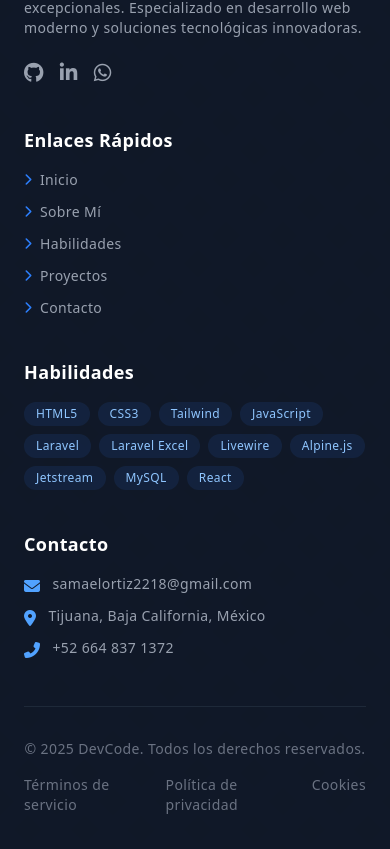
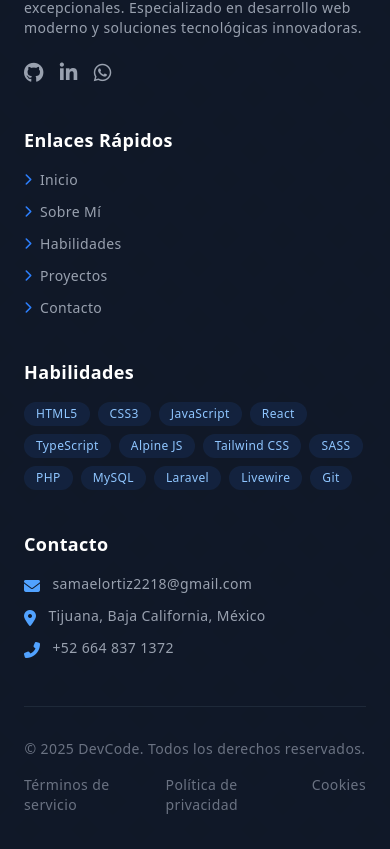
Before and after one commit to SamaelMedina28/Portafolio-React-Ts, a React (Vite) app: page / in a window 390 px wide. Shown: the part 8762-9611 px from the top of the page. Built offline with nearby package versions, Linux system fonts and the light colour scheme.

Commit message:
Refactor de footer

```diff
--- a/src/components/Footer.tsx
+++ b/src/components/Footer.tsx
@@ -1,4 +1,5 @@
-
+import DivisionLine from "./ui/DivisionLine";
+import { skillsData } from "../Data/skillsData";
 export default function Footer() {
   return (
     <footer className="bg-gray-900 border-t border-gray-800 relative overflow-hidden">
@@ -66,17 +67,11 @@ export default function Footer() {
           <div>
             <h3 className="text-white font-semibold text-lg mb-4">Habilidades</h3>
             <div className="flex flex-wrap gap-2">
-              <span className="px-3 py-1 bg-blue-500/10 text-blue-300 text-xs rounded-full">HTML5</span>
-              <span className="px-3 py-1 bg-blue-500/10 text-blue-300 text-xs rounded-full">CSS3</span>
-              <span className="px-3 py-1 bg-blue-500/10 text-blue-300 text-xs rounded-full">Tailwind</span>
-              <span className="px-3 py-1 bg-blue-500/10 text-blue-300 text-xs rounded-full">JavaScript</span>
-              <span className="px-3 py-1 bg-blue-500/10 text-blue-300 text-xs rounded-full">Laravel</span>
-              <span className="px-3 py-1 bg-blue-500/10 text-blue-300 text-xs rounded-full">Laravel Excel</span>
-              <span className="px-3 py-1 bg-blue-500/10 text-blue-300 text-xs rounded-full">Livewire</span>
-              <span className="px-3 py-1 bg-blue-500/10 text-blue-300 text-xs rounded-full">Alpine.js</span>
-              <span className="px-3 py-1 bg-blue-500/10 text-blue-300 text-xs rounded-full">Jetstream</span>
-              <span className="px-3 py-1 bg-blue-500/10 text-blue-300 text-xs rounded-full">MySQL</span>
-              <span className="px-3 py-1 bg-blue-500/10 text-blue-300 text-xs rounded-full">React</span>
+              {skillsData.map((skill, index) => (
+                <span key={index} className="px-3 py-1 bg-blue-500/10 text-blue-300 text-xs rounded-full">
+                  {skill.name}
+                </span>
+              ))}
             </div>
           </div>
 
@@ -101,30 +96,8 @@ export default function Footer() {
         </div>
 
         {/* Línea divisoria */}
-        <div className="border-t border-gray-800 mt-12 pt-8">
-          <div className="flex flex-col md:flex-row justify-between items-center">
-            <p className="text-gray-500 text-sm text-center md:text-left mb-4 md:mb-0">
-              &copy; 2025 DevCode. Todos los derechos reservados.
-            </p>
-            <div className="flex space-x-6">
-              <a href="#"
-                className="text-gray-500 hover:text-blue-400 transition-colors duration-300 text-sm">Términos de
-                servicio</a>
-              <a href="#"
-                className="text-gray-500 hover:text-blue-400 transition-colors duration-300 text-sm">Política de
-                privacidad</a>
-              <a href="#"
-                className="text-gray-500 hover:text-blue-400 transition-colors duration-300 text-sm">Cookies</a>
-            </div>
-          </div>
-        </div>
+        <DivisionLine />
       </div>
-
-      {/* Botón de volver arriba */}
-      <button id="back-to-top"
-        className="fixed bottom-8 right-8 bg-blue-600 hover:bg-blue-700 text-white w-12 h-12 rounded-full flex items-center justify-center shadow-lg transform transition-all duration-300 opacity-0 invisible translate-y-4">
-        <i className="fas fa-arrow-up"></i>
-      </button>
     </footer>
   )
 }
--- /dev/null
+++ b/src/components/ui/DivisionLine.tsx
@@ -0,0 +1,23 @@
+
+
+export default function DivisionLine() {
+  return (
+    <div className="border-t border-gray-800 mt-12 pt-8">
+      <div className="flex flex-col md:flex-row justify-between items-center">
+        <p className="text-gray-500 text-sm text-center md:text-left mb-4 md:mb-0">
+          &copy; 2025 DevCode. Todos los derechos reservados.
+        </p>
+        <div className="flex space-x-6">
+          <a href="#"
+            className="text-gray-500 hover:text-blue-400 transition-colors duration-300 text-sm">Términos de
+            servicio</a>
+          <a href="#"
+            className="text-gray-500 hover:text-blue-400 transition-colors duration-300 text-sm">Política de
+            privacidad</a>
+          <a href="#"
+            className="text-gray-500 hover:text-blue-400 transition-colors duration-300 text-sm">Cookies</a>
+        </div>
+      </div>
+    </div>
+  )
+}
```
